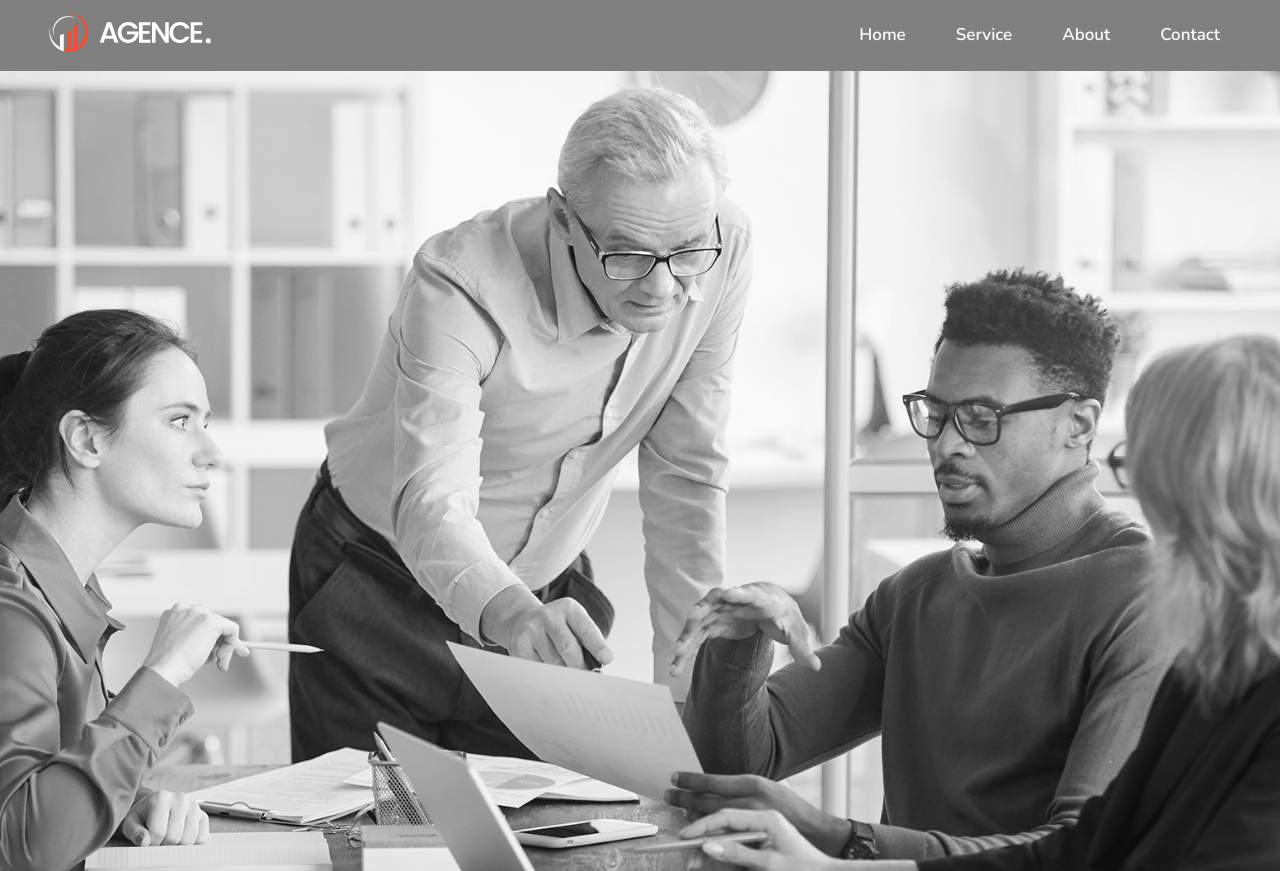
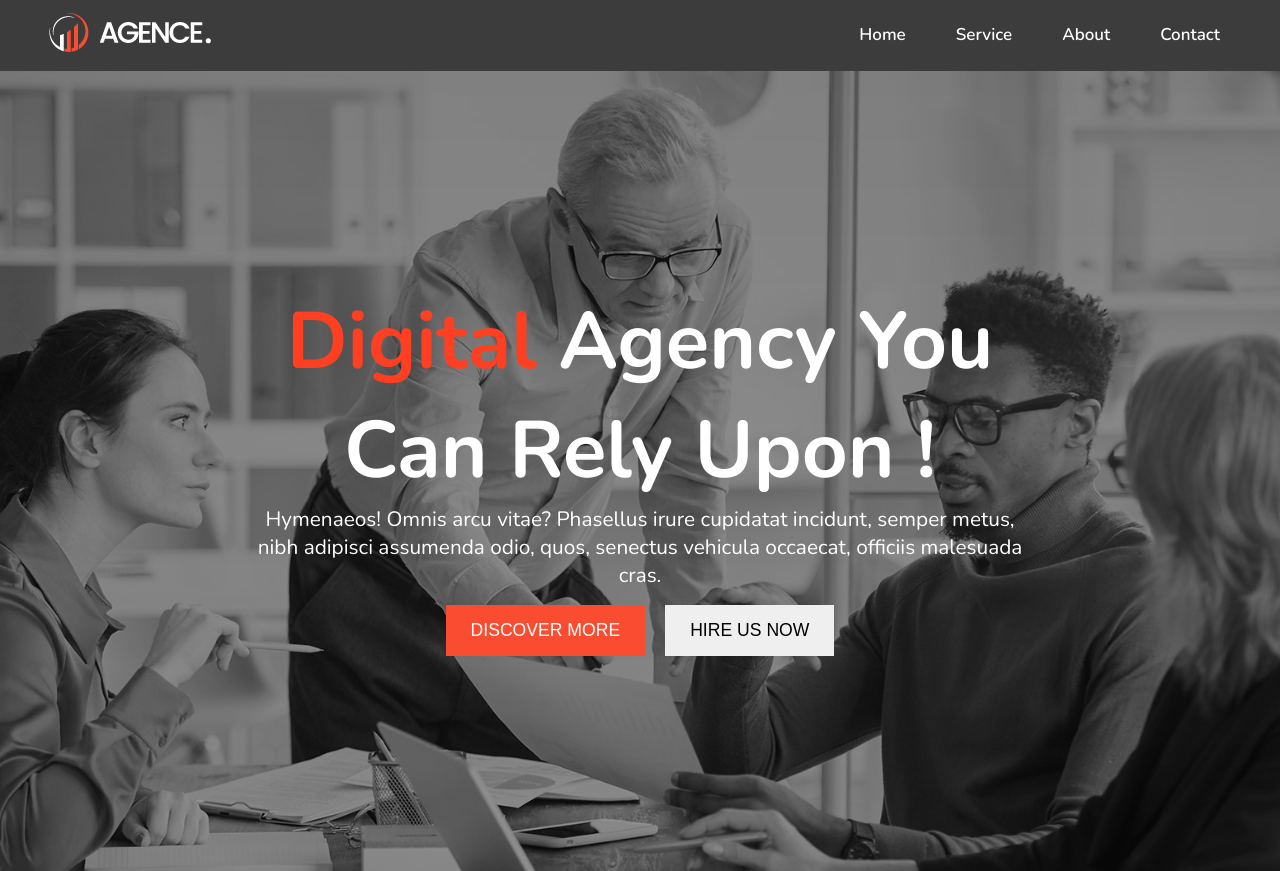
Before and after one commit to coderTirtha/digital-agency, a plain HTML site: page index.html in a window 1280 px wide. Drawn offline with nearby package versions, Linux system fonts and the light colour scheme.

Commit message:
banner section added

```diff
--- a/index.html
+++ b/index.html
@@ -1,11 +1,13 @@
 <!DOCTYPE html>
 <html lang="en">
+
 <head>
     <meta charset="UTF-8">
     <meta name="viewport" content="width=device-width, initial-scale=1.0">
     <title>Digital Agency</title>
     <link rel="stylesheet" href="style.css">
 </head>
+
 <body>
     <header>
         <nav class="nav-container">
@@ -21,7 +23,14 @@
         </nav>
 
         <div class="banner-container">
-
+            <div>
+                <h1 class="banner-title"><span>Digital</span> Agency You Can Rely Upon !</h1>
+                <p class="banner-description">Hymenaeos! Omnis arcu vitae? Phasellus irure cupidatat incidunt, semper metus, nibh adipisci assumenda odio, quos, senectus vehicula occaecat, officiis malesuada cras.</p>
+                <div class="banner-buttons">
+                    <button class="btn primary">Discover More</button>
+                    <button class="btn secondary">Hire us now</button>
+                </div>
+            </div>
         </div>
     </header>
     <main>
@@ -31,4 +40,5 @@
 
     </footer>
 </body>
+
 </html>
--- a/style.css
+++ b/style.css
@@ -13,7 +13,7 @@ body {
     display: flex;
     justify-content: space-between;
     align-items: center;
-    background-color: gray;
+    background-color: #3c3c3c;
     padding: 10px 45px;
 }
 
@@ -39,8 +39,48 @@ body {
 
 .banner-container {
     height: 100vh;
-    background-image: url('./assets/images/background.jpg');
+    background-image: url('./assets/images/background.jpg'), linear-gradient(#0000007b, #0000006a);
+    background-blend-mode: darken;
     background-repeat: no-repeat;
     background-position: center;
     background-size: cover;
+    display: flex;
+    justify-content: center;
+    align-items: center;
+    text-align: center;
+    padding: 0 250px;
+    color: white;
 }
+
+.banner-title {
+    font-size: 5rem;
+}
+
+.banner-title span {
+    color: #ff3f21;
+}
+
+.banner-description {
+    font-size: 1.3rem;
+}
+
+.banner-buttons {
+    display: flex;
+    justify-content: center;
+    gap: 0 20px;
+    align-items: center;
+}
+
+.btn {
+    padding: 15px 25px;
+    font-size: 1.1rem;
+    text-transform: uppercase;
+    margin-top: 1rem;
+    border: 0;
+    cursor: pointer;
+}
+
+.primary {
+    background-color: #F94C30;
+    color: white;
+}
```
